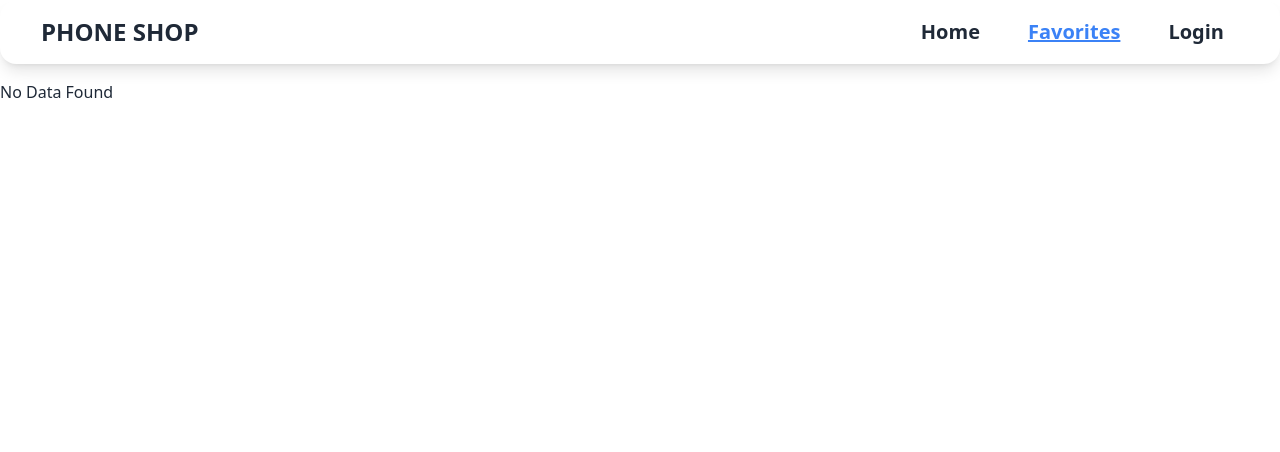
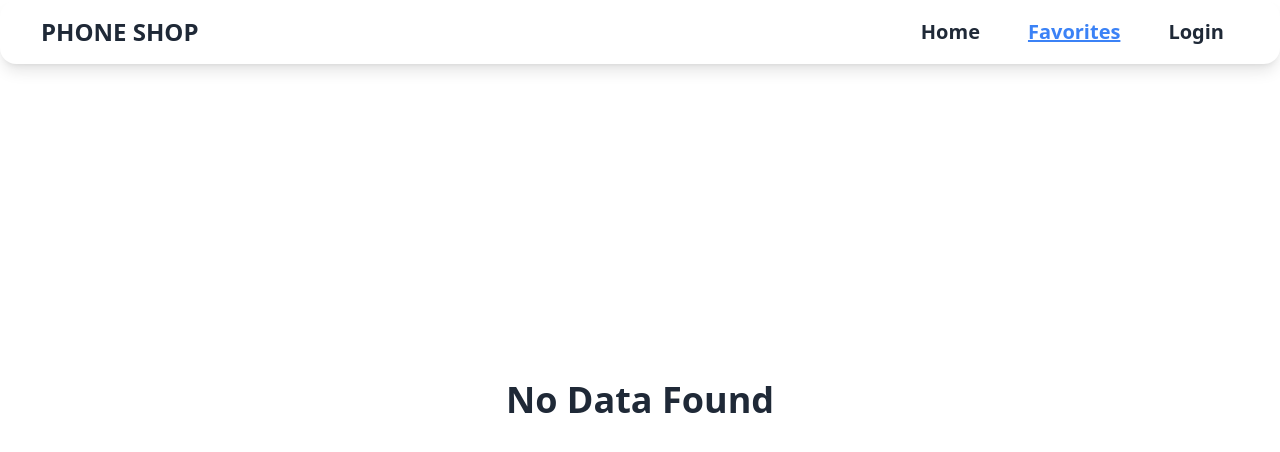
Before and after one commit to Kamrulthedev/Phone-Shelp, a React (Vite) app: page /Favorite in a window 1280 px wide. Shown: the top 452 px of the page. Built offline with nearby package versions, Linux system fonts and the light colour scheme.

Commit message:
oky-commit

```diff
--- a/src/Peges/Favorite/Favorite.jsx
+++ b/src/Peges/Favorite/Favorite.jsx
@@ -6,7 +6,7 @@ import FavoriteCert from "./FavoriteCert";
 const Favorite = () => {
 
     const [favorited, setFavorited] = useState([])
-
+    const [totalPrice, setTotalPrice] = useState(0)
     const [Nofound, setNodFound] = useState(false)
 
     useEffect(() => {
@@ -15,6 +15,9 @@ const Favorite = () => {
 
         if (FevoriteItem) {
             setFavorited(FevoriteItem)
+            const tatal = FevoriteItem.reduce((preValue, currentItem) => preValue + currentItem.price, 0)
+            console.log(tatal)
+            setTotalPrice(tatal)
         }
         else (
 
@@ -25,21 +28,36 @@ const Favorite = () => {
 
     console.log(favorited)
 
+    const handlenRemove = () => {
+        localStorage.clear()
+        setFavorited([])
+        setNodFound("No Data Found")
+    }
 
-    return(
+
+    return (
         <div>
-              {
-                Nofound ?<p className="h-[80vh] flex ">{Nofound}</p>: <div>
             {
-                favorited.length > 0 && <button className="btn items-center justify-center">DELETED ALL</button>
-            }
-                <div className="grid grid-cols-1 md:grid-cols-2 lg:grid-cols-3 gap-6">
+                Nofound ? <p className="h-[80vh] text-4xl font-bold flex justify-center items-center  ">{Nofound}</p> : <div>
+                    <div className="flex justify-between ">
+
+                        <div className=" mb-4 flex	justify-center  items-center ">
+                            {
+                                favorited.length > 0 && <button onClick={handlenRemove} className="btn bg-amber-400  ">DELETED ALL</button>
+                            }
+
+                        </div>
+
+                        <h1 className="flex  justify-end">Total Price: {totalPrice}</h1>
+                    </div>
+
+                    <div className="grid grid-cols-1 md:grid-cols-2 lg:grid-cols-3 gap-6">
                         {
-                            favorited.map(phone => <FavoriteCert key={phone.id} phone={phone}></FavoriteCert> )
+                            favorited.map(phone => <FavoriteCert key={phone.id} phone={phone}></FavoriteCert>)
                         }
                     </div>
                 </div>
-              }
+            }
         </div>
     )
 };
```
